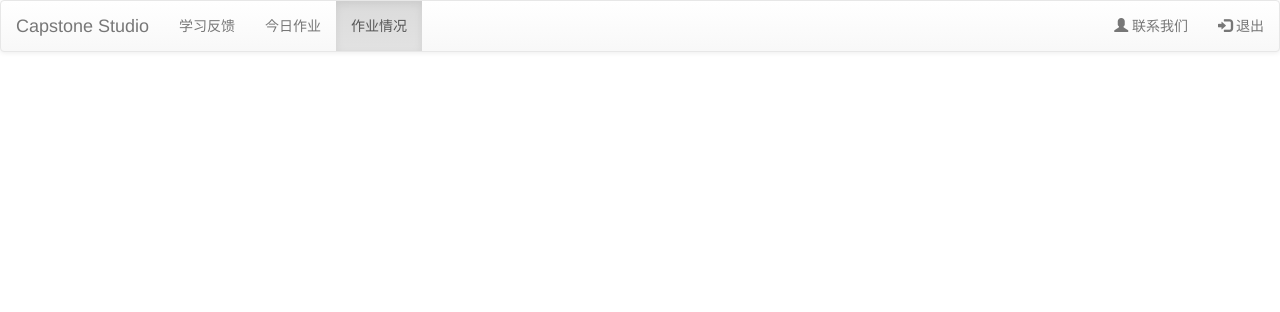
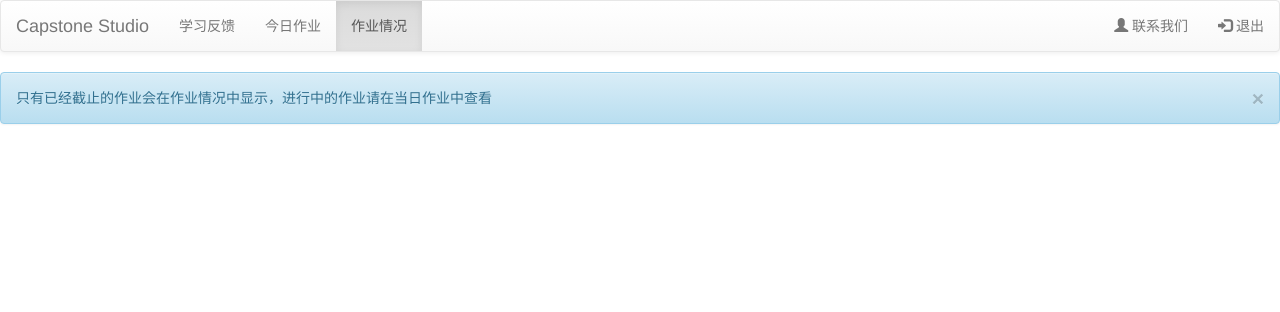
Before and after one commit to shaoqin2/CapstoneStudioWebsite, a Django app: template mainsite/templates/ParentHomeworkStatus.html in a window 1280 px wide. Shown: the top 312 px of the page. Run offline with Django 3.2, Linux system fonts and the light colour scheme; the template is opened without the code that fills it, so the values that code supplies are empty; some libraries are stand-ins or nearby versions.

Commit message:
hmm should be able to deploy

```diff
--- a/mainsite/templates/ParentHomework.html
+++ b/mainsite/templates/ParentHomework.html
@@ -25,7 +25,7 @@
 	<div class="alert alert-danger">
 	  <a href="#" class="close" data-dismiss="alert" aria-label="close">&times;</a>
 	  <!-- put the name of clas homework into the alert-->
-	  <strong>Attention!</strong> 您的学生今天有作业需要提交！
+	  <strong>Attention!</strong> 您的孩子今天有作业需要提交！
 	</div>
 	{% endif %}
 	<div class="container-fluid">
--- a/mainsite/templates/ParentHomeworkStatus.html
+++ b/mainsite/templates/ParentHomeworkStatus.html
@@ -21,6 +21,11 @@
 		</ul>
 	  </div>
 	</nav>
+	<div class="alert alert-info">
+	  <a href="#" class="close" data-dismiss="alert" aria-label="close">&times;</a>
+	  <!-- put the name of clas homework into the alert-->
+	  只有已经截止的作业会在作业情况中显示，进行中的作业请在当日作业中查看
+	</div>
 
 	<div class="container-fluid">
 		{% for key, value in content.items %}
```
